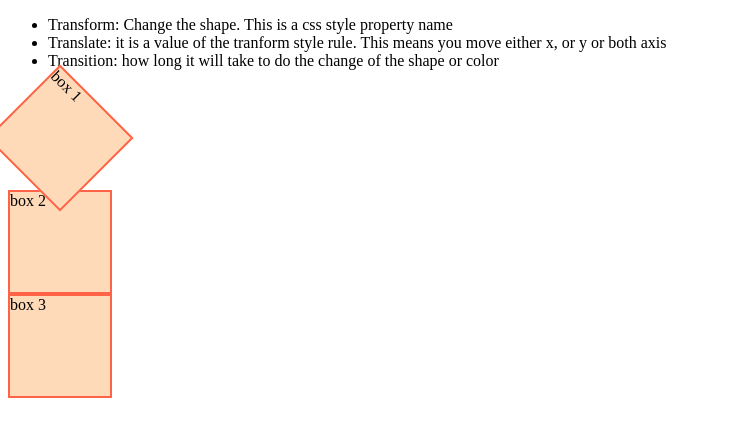
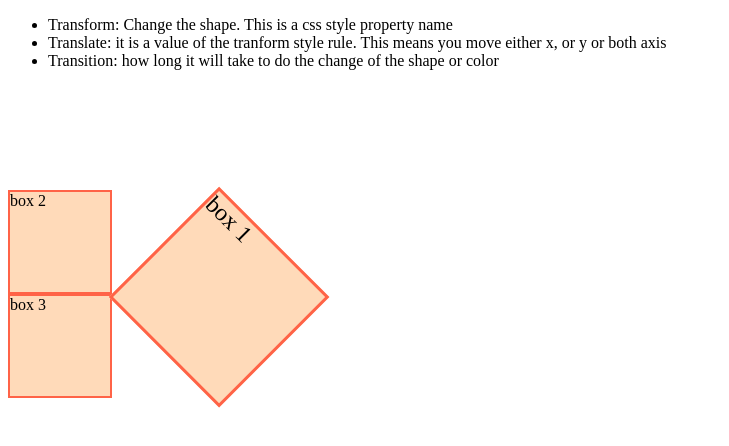
Before and after one commit to mohib357/css3-overflow, a plain HTML site: page transition.html in a window 1280 px wide. In both pictures the pointer is over the element "box 1". Shown: the whole page, without its empty margins (0-729 px from the left). Drawn offline with Linux system fonts and the light colour scheme.

Commit message:
translateX

```diff
--- a/transition.html
+++ b/transition.html
@@ -15,7 +15,7 @@
         transition: transform 1s 1s;
     }
     .box:hover{
-        transform: rotate(45deg);
+        transform: rotate(45deg) scale(1.5) translateX(150px);
         /* width: 400px;
         height: 200px;
         background-color: red; */
```
